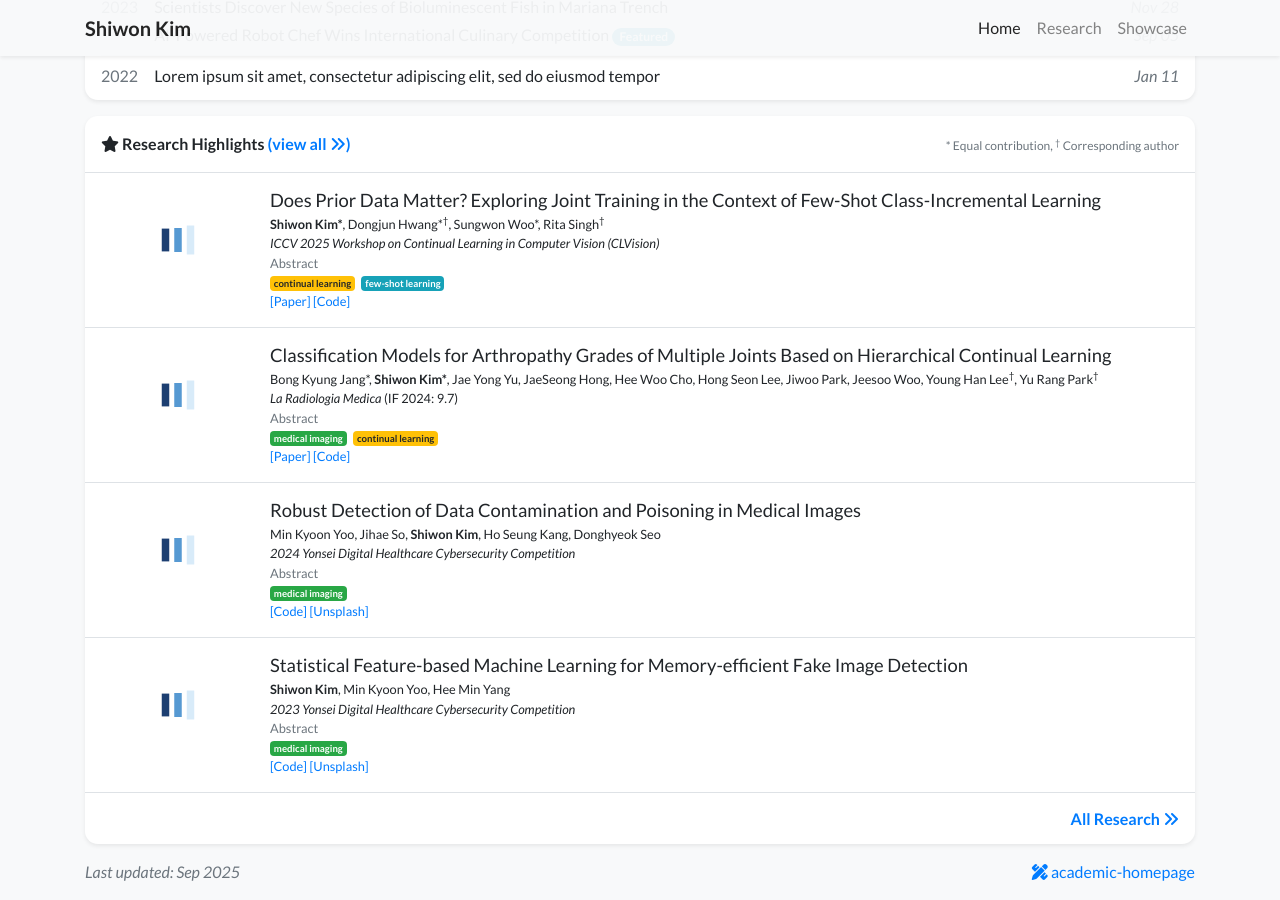
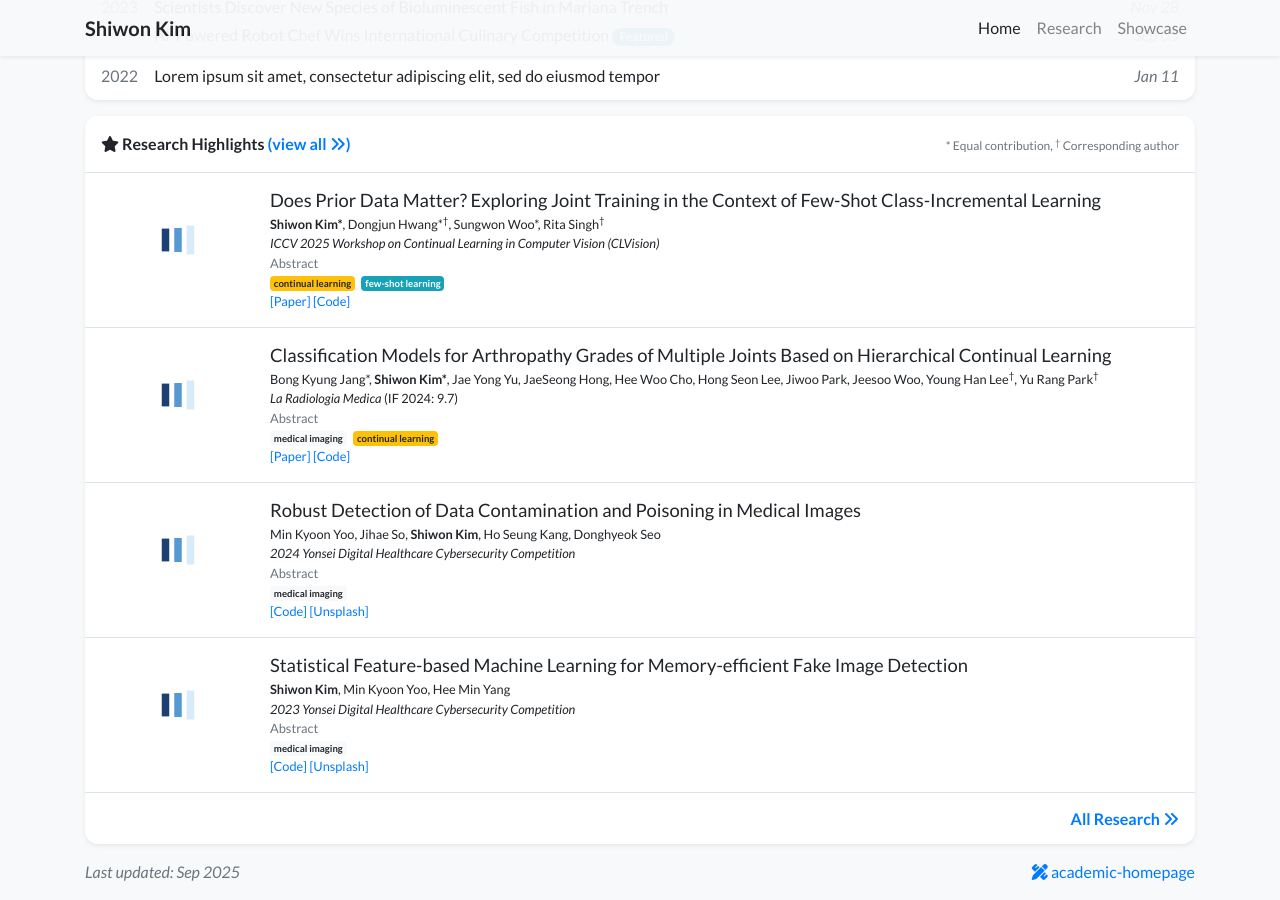
Before and after one commit to shiwonkim/shiwonkim.github.io, a Jekyll site: the page built from index.html, in a window 1280 px wide and 900 px high, scrolled down 783 px. Built offline with Jekyll 4.4.1, drawn with Linux system fonts in a browser that asks for light colours; nearby versions of some CDN libraries; a style sheet for code colours, icons or effects is not loaded.

Commit message:
edit profile

```diff
--- a/_includes/widgets/publication_item.html
+++ b/_includes/widgets/publication_item.html
@@ -19,7 +19,7 @@
                 {% for tag in item.tags %}
                     {% assign color = "secondary" %}
                     {% if tag == "medical imaging" %}
-                        {% assign color = "success" %}
+                        {% assign color = "light" %}
                     {% elsif tag == "continual learning" %}
                         {% assign color = "warning" %}
                     {% elsif tag == "few-shot learning" %}
```
